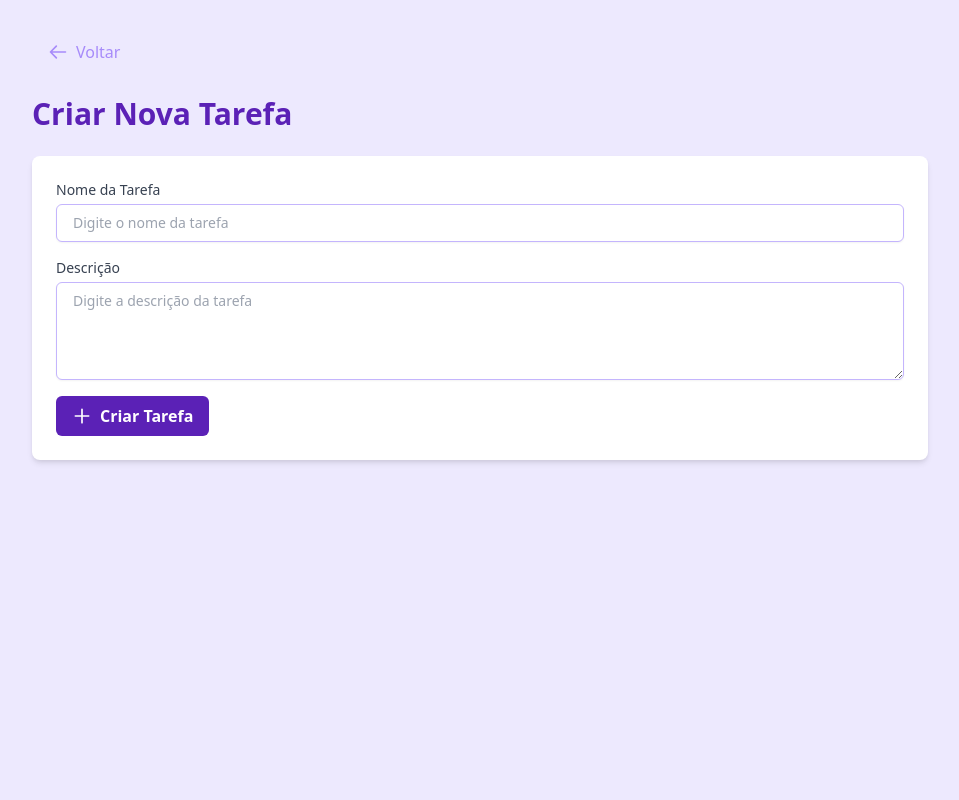
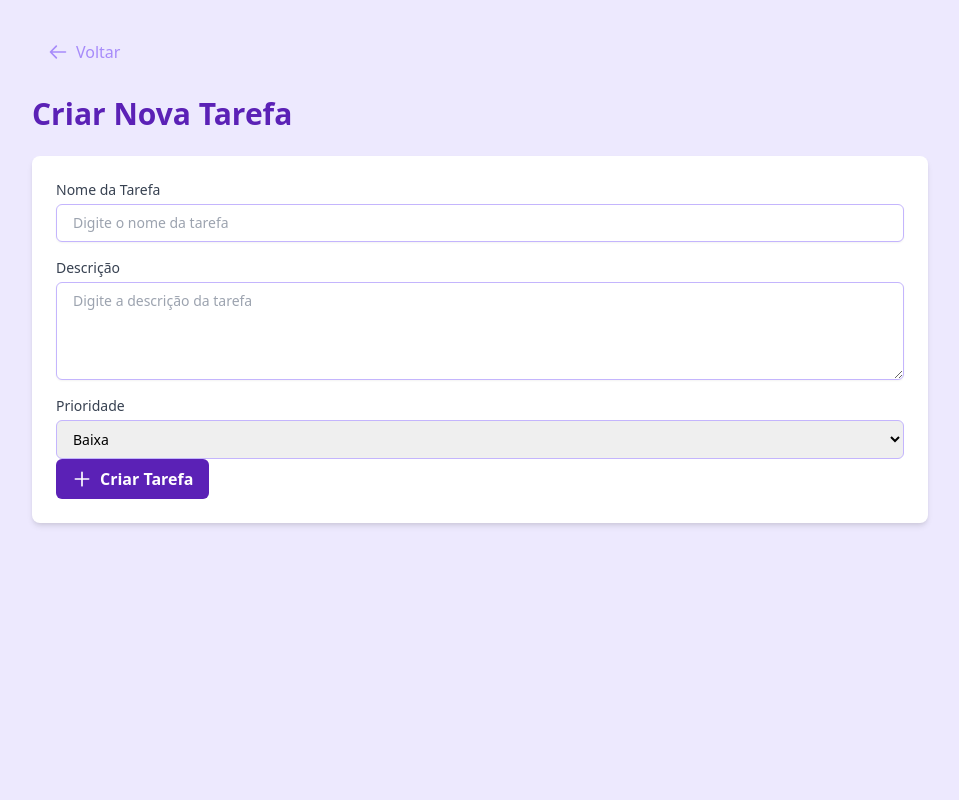
Before and after one commit to Livianoronhaa/FastAPI-Projetos, a FastAPI app: template app/templates/criar_tarefa.html in a window 1280 px wide. Shown: the whole page, without its empty margins (160-1119 px from the left). Run offline with FastAPI, Linux system fonts and the light colour scheme; the template is opened without the code that fills it, so the values that code supplies are empty.

Commit message:
Adicionando prioridades p/ as tarefas

```diff
--- a/app/crud.py
+++ b/app/crud.py
@@ -70,7 +70,8 @@
         descricao=tarefa.descricao,
         status=tarefa.status,
         projeto_id=tarefa.projeto_id,
-        usuario_id=tarefa.usuario_id
+        usuario_id=tarefa.usuario_id,
+        prioridade=tarefa.prioridade.value if hasattr(tarefa.prioridade, 'value') else tarefa.prioridade
     )
     db.add(db_tarefa)
     db.commit()
--- a/app/main.py
+++ b/app/main.py
@@ -172,7 +172,11 @@
 
 @app.get("/criar-tarefa", response_class=HTMLResponse)
 async def exibir_formulario_criar_tarefa(request: Request, projeto_id: int, db: Session = Depends(get_db)):
-    return templates.TemplateResponse("criar_tarefa.html", {"request": request, "projeto_id": projeto_id})
+    return templates.TemplateResponse("criar_tarefa.html", {
+        "request": request,
+        "projeto_id": projeto_id,
+        "prioridades": ["baixa", "media", "alta"]  # Adicione esta linha
+    })
 
 @app.post("/criar-tarefa", response_class=RedirectResponse)
 async def criar_tarefa(
@@ -180,6 +184,7 @@
     nome: str = Form(...),
     descricao: str = Form(...),
     projeto_id: int = Form(...),
+    prioridade: str = Form(...),  # Adicione este parâmetro
     db: Session = Depends(get_db)
 ):
     access_token = request.cookies.get("access_token")
@@ -200,6 +205,7 @@
             nome=nome,
             descricao=descricao,
             projeto_id=projeto_id,
+            prioridade=prioridade,  # Adicione esta linha
             usuario_id=user.id
         )
         crud.create_tarefa(db, nova_tarefa)
@@ -254,6 +260,7 @@
     tarefa_id: int,
     nome: str = Form(...),
     descricao: str = Form(...),
+    prioridade: str = Form(...),
     status: bool = Form(...),
     db: Session = Depends(get_db)
 ):
@@ -271,7 +278,7 @@
         if user is None:
             raise HTTPException(status_code=401, detail="Usuário não encontrado")
 
-        tarefa_atualizada = schemas.TarefaUpdate(nome=nome, descricao=descricao, status=status)
+        tarefa_atualizada = schemas.TarefaUpdate(nome=nome, descricao=descricao, status=status, prioridade=prioridade)
         crud.editar_tarefa(db, tarefa_id=tarefa_id, tarefa=tarefa_atualizada)
 
         redirect_url = f"/projetos?access_token={access_token}"
--- a/app/templates/criar_tarefa.html
+++ b/app/templates/criar_tarefa.html
@@ -35,6 +35,16 @@
       </div>
 
       <div>
+        <label for="prioridade" class="block text-sm font-medium text-gray-700">Prioridade</label>
+        <select id="prioridade" name="prioridade"
+          class="mt-1 block w-full pl-3 pr-10 py-2 text-base border border-purple-300 focus:outline-none focus:ring-purple-500 focus:border-purple-500 sm:text-sm rounded-md">
+          <option value="baixa">Baixa</option>
+          <option value="media">Média</option>
+          <option value="alta">Alta</option>
+        </select>
+      </div>
+
+      <div>
         <button type="submit"
           class="inline-flex items-center px-4 py-2 bg-purple-800 text-white font-semibold rounded-md hover:bg-purple-700 focus:outline-none focus:ring-2 focus:ring-purple-500">
           <svg class="w-5 h-5 mr-2" fill="none" stroke="currentColor" viewBox="0 0 24 24"
--- a/init.sql
+++ b/init.sql
@@ -1 +1 @@
-CREATE DATABASE bancoo;
+CREATE DATABASE meubanco;
```
Also changed, not shown: app/models.py (+12 -1 lines), app/schemas.py (+6 -3 lines), app/templates/editar_tarefa.html (+10 -0 lines), app/templates/projetos.html (+14 -2 lines), docker-compose.yml (+3 -5 lines).
